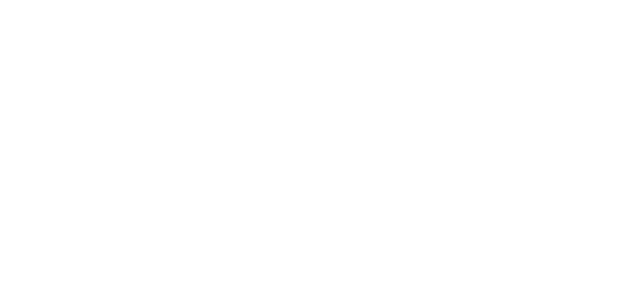
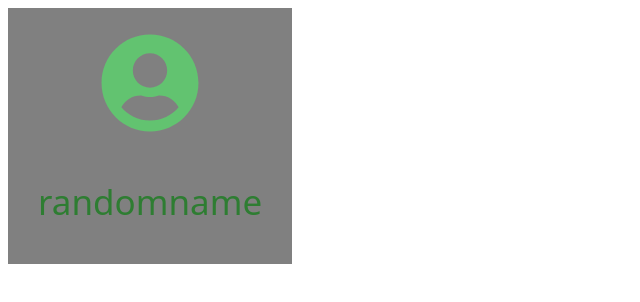
Before and after one commit to HermanSOl/GreenApp, a React (Vite) app in the folder myGreenApp/: page /user-account in a window 1280 px wide. Shown: the top 302 px of the page, without its empty margins (0-640 px from the left). Built offline with nearby package versions, Linux system fonts and the light colour scheme.

Commit message:
created user-icon

```diff
--- a/myGreenApp/src/UserPage/UserIcon.jsx
+++ b/myGreenApp/src/UserPage/UserIcon.jsx
@@ -1,10 +1,13 @@
 import {FaUserCircle} from "react-icons/fa";
 
 function UserIcon({username}){
+    return(
     <div className="user-container">
         <FaUserCircle className="user-icon"/>
         <p>{username}</p>
     </div>
+    );
+
 }
 
 export default UserIcon;
--- a/myGreenApp/src/UserPage/UserPage.jsx
+++ b/myGreenApp/src/UserPage/UserPage.jsx
@@ -2,9 +2,10 @@
 import { Link } from "react-router-dom";
 
 function UserPage(){
-    <div>
+    return(
         <UserIcon username={"randomname"}/>
-    </div>
+
+    );
 }
 
 export default UserPage;
--- a/myGreenApp/src/index.css
+++ b/myGreenApp/src/index.css
@@ -236,9 +236,29 @@
 
 
 /* USER PAGE SECTION */
-.user-container{
-    width: 50px;
-    background-color: black;
+.user-container {
+    display: flex;
+    flex-direction: column;
+    align-items: center;
+    gap: 8px;
+    color: #2e7d32;
+    font-weight: 500;
+    height: auto;
+    max-width: fit-content;
+    background-color: gray;
+  }
+
+.user-container .user-icon{
+    font-size: 100px;
+    color: #62C370;
+    margin: 25px;
+    margin-bottom: 0;
+}
+
+.user-container p {
+    margin-left: 30px;
+    margin-right: 30px;
+    font-size: 35px;
 }
 
 
```
